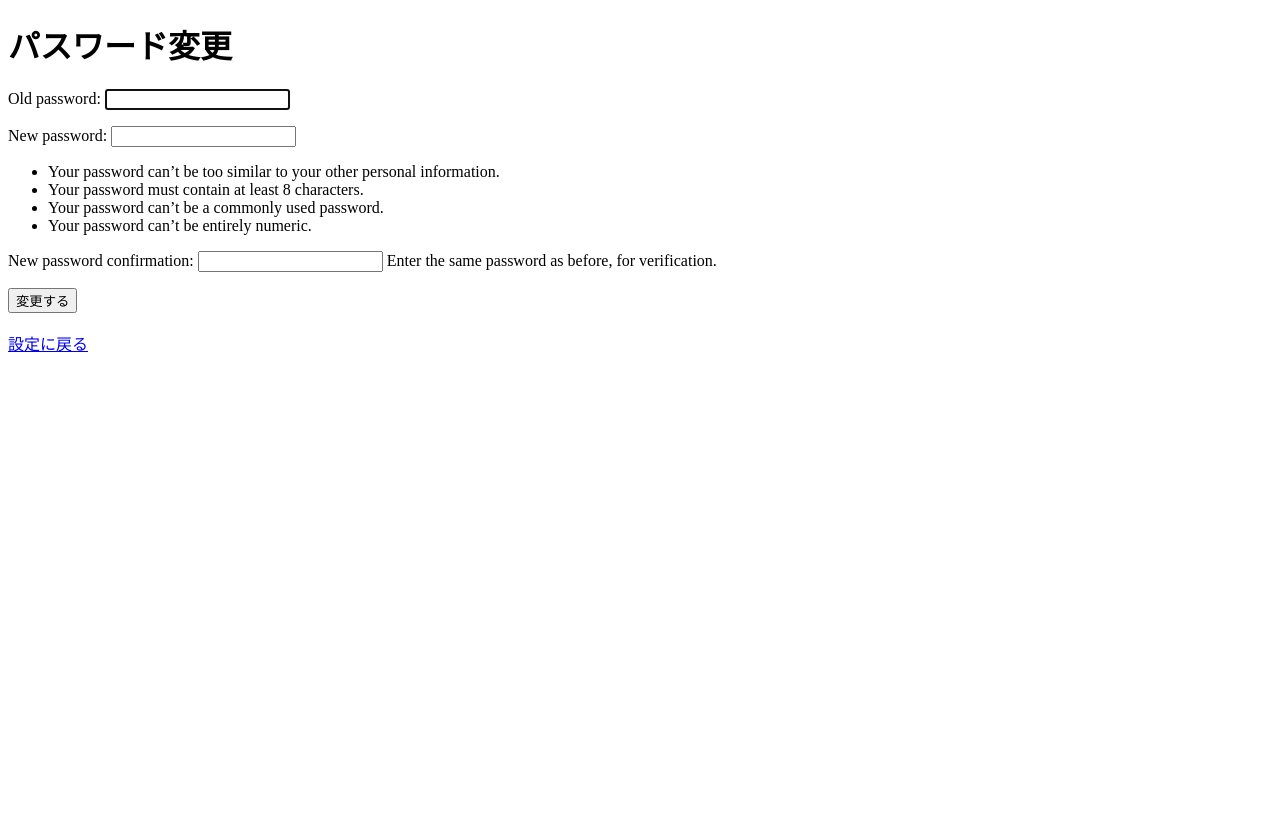
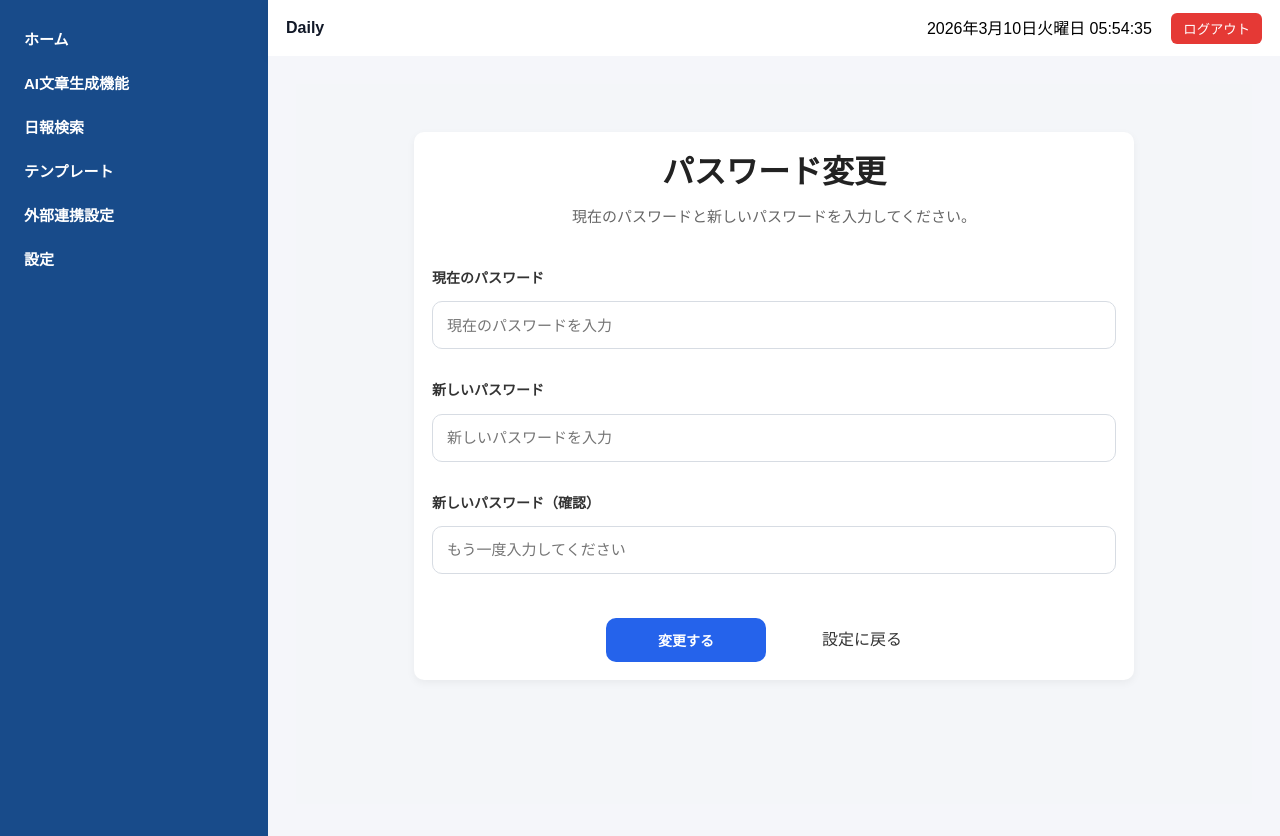
Before and after one commit to saki10/Daily, a Django app: page /settings/password/ in a window 1280 px wide. Before the commit the page ends 352 px from the top, so only its background shows below. Run offline with Django 5.2, Linux system fonts and the light colour scheme; the visitor is signed in with stand-in values (Sample User, id 1).

Commit message:
style: update password settings page layout

```diff
--- a/daily_project/settings.py
+++ b/daily_project/settings.py
@@ -55,7 +55,7 @@ ROOT_URLCONF = 'daily_project.urls'
 TEMPLATES = [
     {
         'BACKEND': 'django.template.backends.django.DjangoTemplates',
-        'DIRS': [],
+        'DIRS': [BASE_DIR / 'templates'],
         'APP_DIRS': True,
         'OPTIONS': {
             'context_processors': [
@@ -103,7 +103,7 @@ AUTH_PASSWORD_VALIDATORS = [
 # Internationalization
 # https://docs.djangoproject.com/en/5.2/topics/i18n/
 
-LANGUAGE_CODE = 'en-us'
+LANGUAGE_CODE =  'ja'
 
 TIME_ZONE = 'UTC'
 
--- a/reports/static/css/settings.css
+++ b/reports/static/css/settings.css
@@ -166,3 +166,226 @@
 .form-actions a.back-link:hover {
     text-decoration: underline;
 }
+
+/* PW変更画面 */
+
+.settings-page {
+    min-height: calc(100vh - 80px);
+    display: flex;
+    justify-content: center;
+    align-items: flex-start;
+    padding: 48px 20px;
+    background: #f4f6f9;
+}
+
+.settings-card {
+    width: 100%;
+    max-width: 720px;
+    background: #ffffff;
+    border-radius: 16px;
+    box-shadow: 0 8px 24px rgba(0, 0, 0, 0.08);
+    padding: 40px 36px;
+}
+
+.settings-title {
+    margin: 0 0 10px;
+    font-size: 32px;
+    font-weight: 700;
+    color: #222;
+    text-align: center;
+}
+
+.settings-subtitle {
+    margin: 0 0 32px;
+    font-size: 15px;
+    color: #666;
+    text-align: center;
+    line-height: 1.6;
+}
+
+.settings-form {
+    display: flex;
+    flex-direction: column;
+    gap: 24px;
+}
+
+.form-group {
+    display: flex;
+    flex-direction: column;
+    gap: 10px;
+}
+
+.form-label {
+    font-size: 15px;
+    font-weight: 600;
+    color: #333;
+}
+
+.settings-form input[type="password"],
+.settings-form input[type="text"],
+.settings-form input[type="email"] {
+    width: 100%;
+    height: 48px;
+    padding: 0 14px;
+    font-size: 15px;
+    border: 1px solid #d7dce3;
+    border-radius: 10px;
+    outline: none;
+    box-sizing: border-box;
+    transition: border-color 0.2s, box-shadow 0.2s;
+    background: #fff;
+}
+
+.settings-form input:focus {
+    border-color: #4a90e2;
+    box-shadow: 0 0 0 3px rgba(74, 144, 226, 0.15);
+}
+
+.form-help {
+    margin-top: 2px;
+    padding: 14px 16px;
+    background: #f8fafc;
+    border: 1px solid #e5eaf0;
+    border-radius: 10px;
+    font-size: 14px;
+    color: #555;
+    line-height: 1.7;
+}
+
+.form-help ul {
+    margin: 0;
+    padding-left: 20px;
+}
+
+.form-help li {
+    margin-bottom: 6px;
+}
+
+.field-error {
+    margin-top: 4px;
+    font-size: 13px;
+    color: #d93025;
+}
+
+.field-error p {
+    margin: 0;
+}
+
+.form-error-box {
+    padding: 14px 16px;
+    background: #fff4f4;
+    border: 1px solid #f3c2c2;
+    border-radius: 10px;
+    color: #c62828;
+    font-size: 14px;
+    line-height: 1.6;
+}
+
+.form-error-box p {
+    margin: 0;
+}
+
+.form-group {
+    display: flex;
+    flex-direction: column;
+    gap: 8px;
+}
+
+.form-label {
+    font-size: 15px;
+    font-weight: 600;
+    color: #333;
+    margin-bottom: 4px;
+}
+
+.settings-form input[type="password"],
+.settings-form input[type="text"],
+.settings-form input[type="email"] {
+    width: 100%;
+    height: 48px;
+    padding: 0 14px;
+    font-size: 15px;
+    border: 1px solid #d7dce3;
+    border-radius: 10px;
+    outline: none;
+    box-sizing: border-box;
+    transition: border-color 0.2s, box-shadow 0.2s;
+    background: #fff;
+    display: block;
+}
+
+.settings-form input:focus {
+    border-color: #4a90e2;
+    box-shadow: 0 0 0 3px rgba(74, 144, 226, 0.15);
+}
+
+.form-help {
+    margin-top: 6px;
+    padding: 14px 18px;
+    background: #f8fafc;
+    border: 1px solid #e5eaf0;
+    border-radius: 10px;
+    font-size: 14px;
+    color: #555;
+    line-height: 1.7;
+}
+
+.form-help ul,
+.settings-form ul {
+    margin: 0;
+    padding-left: 20px;
+}
+
+.form-help li,
+.settings-form li {
+    margin: 0 0 8px 0;
+    padding: 0;
+    line-height: 1.7;
+}
+
+.form-help li:last-child,
+.settings-form li:last-child {
+    margin-bottom: 0;
+}
+
+.form-actions {
+    display: flex;
+    justify-content: center;
+    gap: 16px;
+    margin-top: 20px;
+    flex-wrap: wrap;
+}
+
+.form-input {
+    width: 100%;
+    height: 48px;
+    padding: 0 14px;
+    font-size: 15px;
+    border: 1px solid #d7dce3;
+    border-radius: 10px;
+    outline: none;
+    box-sizing: border-box;
+    transition: border-color 0.2s, box-shadow 0.2s;
+    background: #fff;
+    display: block;
+}
+
+.form-input:focus {
+    border-color: #4a90e2;
+    box-shadow: 0 0 0 3px rgba(74, 144, 226, 0.15);
+}
+
+.form-help ul {
+    margin: 8px 0 0 0;
+    padding-left: 20px;
+}
+
+.form-help li {
+    margin-bottom: 6px;
+}
+
+.form-actions .secondary-btn,
+.form-actions .primary-btn {
+    min-width: 160px;
+    text-align: center;
+}
--- a/reports/templates/reports/password_change.html
+++ /dev/null
@@ -1,27 +0,0 @@
-<!DOCTYPE html>
-<html>
-<head>
-    <meta charset="UTF-8">
-    <title>パスワード変更</title>
-</head>
-<body>
-
-<h1>パスワード変更</h1>
-
-{% if messages %}
-    {% for message in messages %}
-        <p style="color:green;">{{ message }}</p>
-    {% endfor %}
-{% endif %}
-
-<form method="post">
-    {% csrf_token %}
-    {{ form.as_p }}
-    <button type="submit">変更する</button>
-</form>
-
-<br>
-<a href="{% url 'settings' %}">設定に戻る</a>
-
-</body>
-</html>
--- /dev/null
+++ b/reports/templates/reports/password_change_form.html
@@ -0,0 +1,93 @@
+{% extends "reports/base.html" %}
+{% load static %}
+
+{% block content %}
+<div class="settings-page">
+  <div class="settings-card password-card">
+    <h1 class="settings-title">パスワード変更</h1>
+    <p class="settings-subtitle">
+      現在のパスワードと新しいパスワードを入力してください。
+    </p>
+
+    <form method="post" class="settings-form">
+      {% csrf_token %}
+
+      {% if form.non_field_errors %}
+        <div class="form-error-box">
+          {% for error in form.non_field_errors %}
+            <p>{{ error }}</p>
+          {% endfor %}
+        </div>
+      {% endif %}
+
+      <div class="form-group">
+        <label for="{{ form.old_password.id_for_label }}" class="form-label">
+          現在のパスワード
+        </label>
+        <input
+          type="password"
+          name="{{ form.old_password.name }}"
+          id="{{ form.old_password.id_for_label }}"
+          class="form-input"
+          placeholder="現在のパスワードを入力"
+          required
+        />
+        {% if form.old_password.errors %}
+          <div class="field-error">
+            {% for error in form.old_password.errors %}
+              <p>{{ error }}</p>
+            {% endfor %}
+          </div>
+        {% endif %}
+      </div>
+
+      <div class="form-group">
+        <label for="{{ form.new_password1.id_for_label }}" class="form-label">
+          新しいパスワード
+        </label>
+        <input
+          type="password"
+          name="{{ form.new_password1.name }}"
+          id="{{ form.new_password1.id_for_label }}"
+          class="form-input"
+          placeholder="新しいパスワードを入力"
+          required
+        />
+        {% if form.new_password1.errors %}
+          <div class="field-error">
+            {% for error in form.new_password1.errors %}
+              <p>{{ error }}</p>
+            {% endfor %}
+          </div>
+        {% endif %}
+      </div>
+
+      <div class="form-group">
+        <label for="{{ form.new_password2.id_for_label }}" class="form-label">
+          新しいパスワード（確認）
+        </label>
+        <input
+          type="password"
+          name="{{ form.new_password2.name }}"
+          id="{{ form.new_password2.id_for_label }}"
+          class="form-input"
+          placeholder="もう一度入力してください"
+          required
+        />
+        {% if form.new_password2.errors %}
+          <div class="field-error">
+            {% for error in form.new_password2.errors %}
+              <p>{{ error }}</p>
+            {% endfor %}
+          </div>
+        {% endif %}
+      </div>
+
+      <div class="form-actions">
+        <button type="submit" class="primary-btn">変更する</button>
+        <a href="{% url 'settings' %}" class="secondary-btn">設定に戻る</a>
+      </div>
+    </form>
+  </div>
+</div>
+{% endblock %}
--- a/reports/templates/reports/settings.html
+++ b/reports/templates/reports/settings.html
@@ -17,7 +17,7 @@
 </div>
 
 <div class="card">
-    <a class="card-link" href="{% url 'password_change' %}">
+    <a class="card-link" href="/settings/password/">
         パスワード変更
     </a>
 </div>
--- a/reports/urls.py
+++ b/reports/urls.py
@@ -2,7 +2,7 @@ from django.urls import path
 # URLとビューをつなぐための機能を読み込む
 from . import views
 # 同じアプリの views.py を読み込む
-
+from django.contrib.auth import views as auth_views
 
 
 urlpatterns = [
@@ -19,7 +19,21 @@ urlpatterns = [
    # Email設定一覧画面
    path('settings/email/', views.email_change, name='email_change'),
    # PW設定一覧画面
-   path('settings/password/', views.password_change, name='password_change'),
+  path(
+      "settings/password/",
+      auth_views.PasswordChangeView.as_view(
+          template_name="reports/password_change_form.html",
+          success_url="/settings/password/done/"
+      ),
+      name="password_change",
+      ),
+    path(
+        "settings/password/done/",
+        auth_views.PasswordChangeDoneView.as_view(
+            template_name="reports/password_change_done.html"
+        ),
+        name="password_change_done",
+    ),
    #username変更画面
    path('settings/username/', views.username_change, name='username_change'),
    #アカウント削除機能
```
